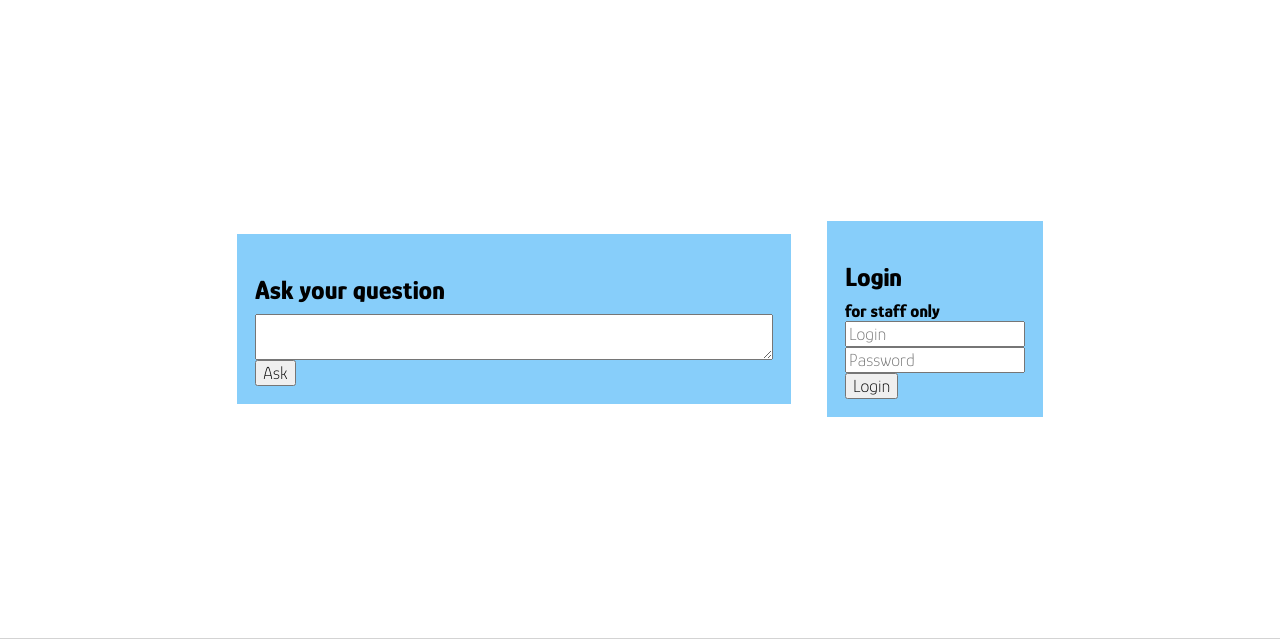
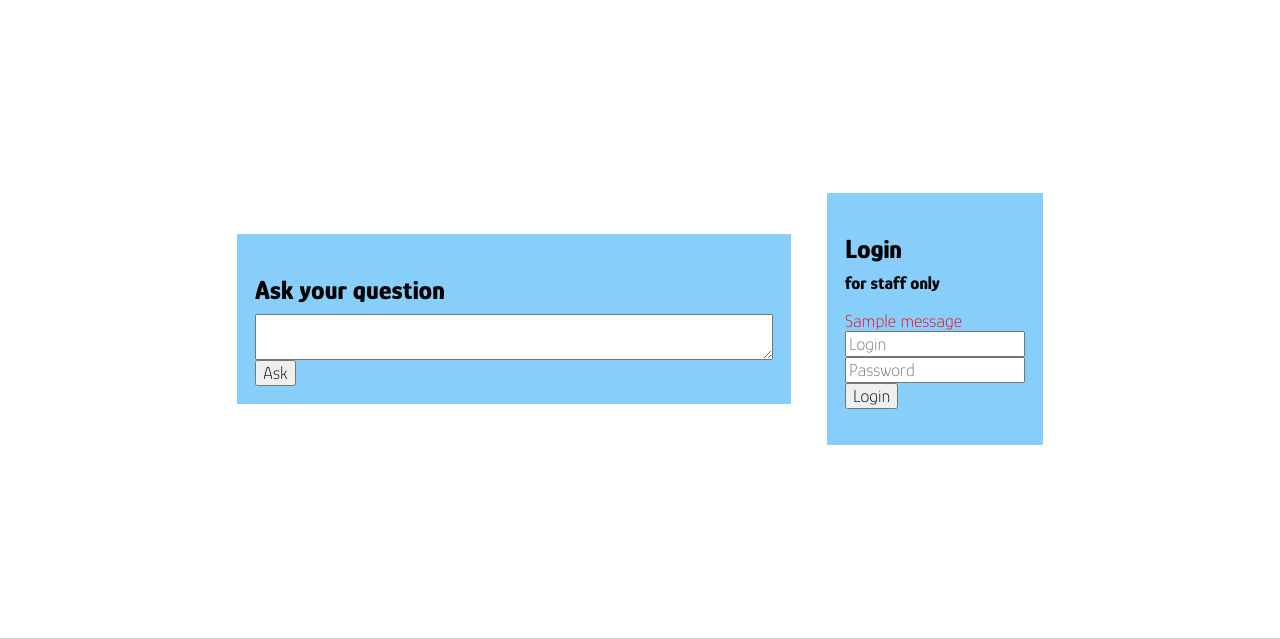
Before and after one commit to new-brand-clinic-technologies/my-helpdesk, a Python web app: template helpd/templates/index.html in a window 1280 px wide. Shown: the part 108-747 px from the top of the page. Run offline with Jinja, Linux system fonts and the light colour scheme; the template is opened without the code that fills it, so the values that code supplies are empty; one stand-in notice (Sample message) is shown.

Commit message:
add messge

```diff
--- a/helpd/templates/index.html
+++ b/helpd/templates/index.html
@@ -11,6 +11,9 @@
     <h1>Login</h1>
     <h2>for staff only</h2>
     <form action="/login" method="POST">
+        {% for msg in get_flashed_messages() %}
+        <p style="color: red">{{msg}}</div>
+        {% endfor %}
         <input type="text" name="login" placeholder="Login" />
         <input type="password" name="password" placeholder="Password" />
         <button>Login</button>
```
